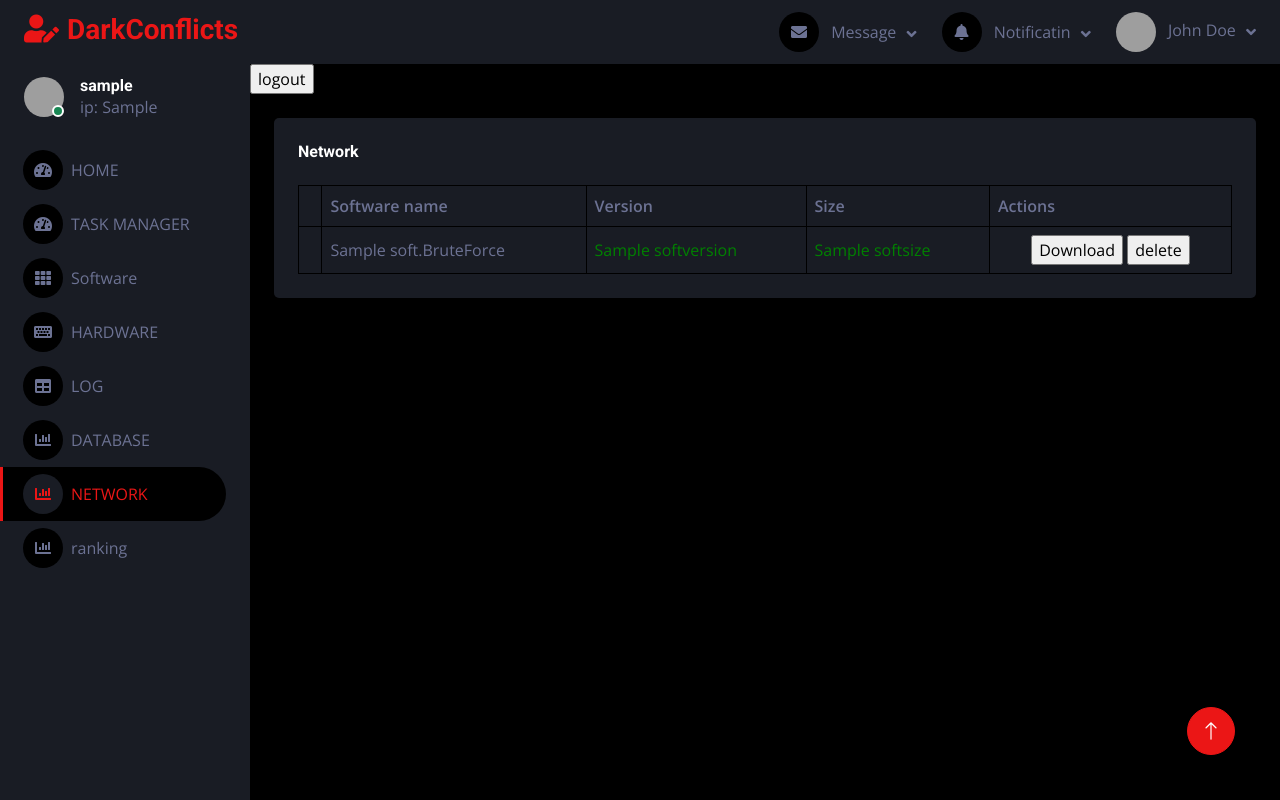
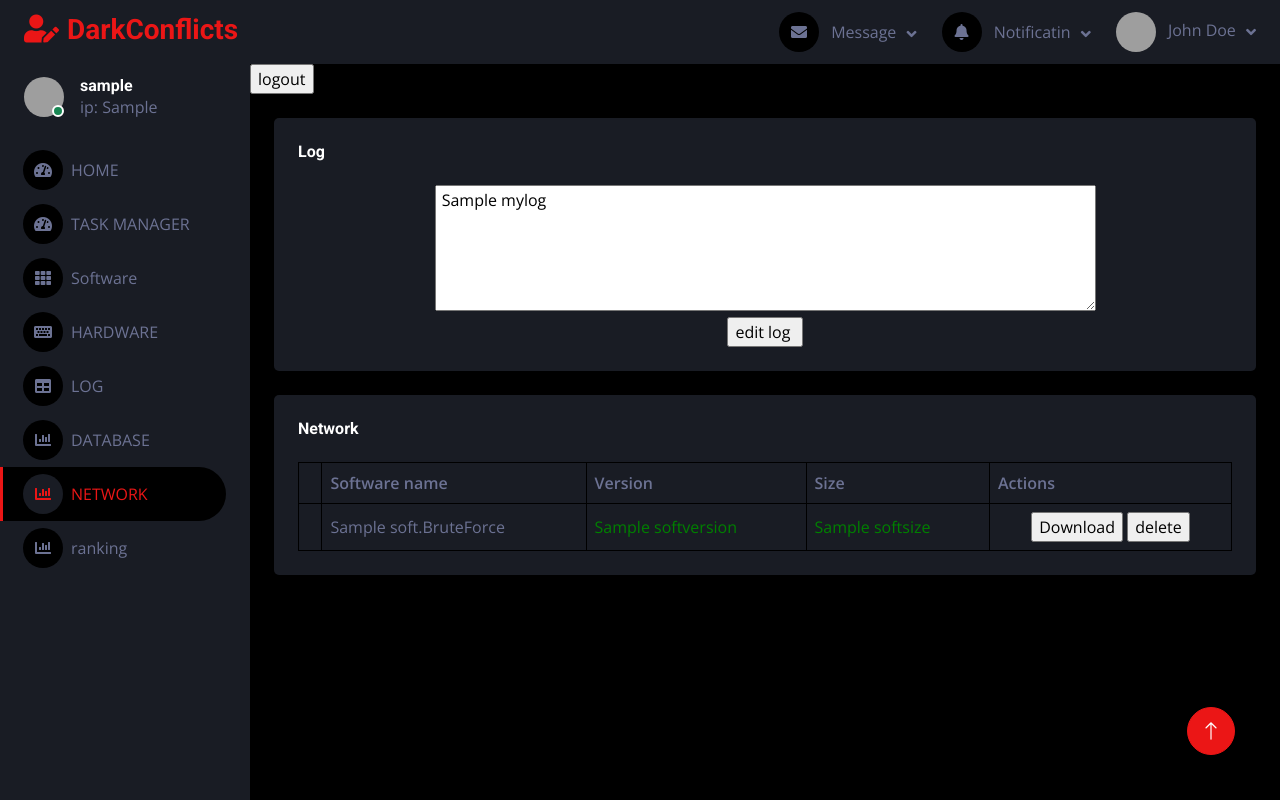
Before and after one commit to mwkresolve/dkconf, a Django app: template templates/internet_connect_ip_ok.html in a window 1280 px wide. Run offline with Django 4.2, Linux system fonts and the light colour scheme; a user stored in the database is signed in; tables that the repository leaves empty hold one stand-in row (values such as "Sample post"); the template is opened without the code that fills it: most values are stand-ins (such as "Sample title", 1, 10 or a date in 2020); some libraries are stand-ins or nearby versions; grey boxes are pictures that could not be loaded.

```diff
--- a/controller/functionsdb.py
+++ b/controller/functionsdb.py
@@ -19,6 +19,7 @@ def create_user_game(user):
     HistUsersCurrent.objects.create(userid=user)
     User.objects.update(stats_game=True)
     LastIp.objects.create(user=user)
+
 
 
 
@@ -76,6 +77,7 @@ def create_npc_game():
 
     create_hardware_npc()
     create_softs_npc()
+    npc_basic_config()
 
 def create_hardware_npc():
     npc_data = open('my_tools/info_bots.json').read()
--- a/templates/internet_connect_ip_ok.html
+++ b/templates/internet_connect_ip_ok.html
@@ -78,6 +78,53 @@
  <input type="submit" value="logout" name='logout'>
     {% csrf_token %}
 </form>
+
+
+
+<!-- log -->
+
+
+
+            <div class="container-fluid pt-4 px-4">
+                <div class="bg-secondary text-center rounded p-4">
+                    <div class="d-flex align-items-center justify-content-between mb-4">
+                        <h6 class="mb-0">Log</h6>
+
+                    </div>
+                    <div class="table-responsive">
+                        <table class="table text-start align-middle table-bordered table-hover mb-0">
+
+
+    <form method="post" name="logvictim" style="width: 100px; height: 100px; ">
+    {% csrf_token %}
+    <textarea id="logarea" name="logarea"
+          rows="5" cols="70"> {{ mylog }}
+</textarea><br>
+         <input type="submit" value="edit log " name='editlogvictim'>
+    {% csrf_token %}
+</form>
+
+
+
+
+
+
+
+                        </table>
+                    </div>
+                </div>
+            </div>
+
+
+<!-- end log -->
+
+
+
+
+
+
+
+
 
 
 
```
Also changed, not shown: gameinternet/views.py (+8 -1 lines), controller/migrations/0008_alter_user_gameip_alter_user_log.py (added), controller/migrations/0009_alter_user_gameip_alter_user_log.py (added).
